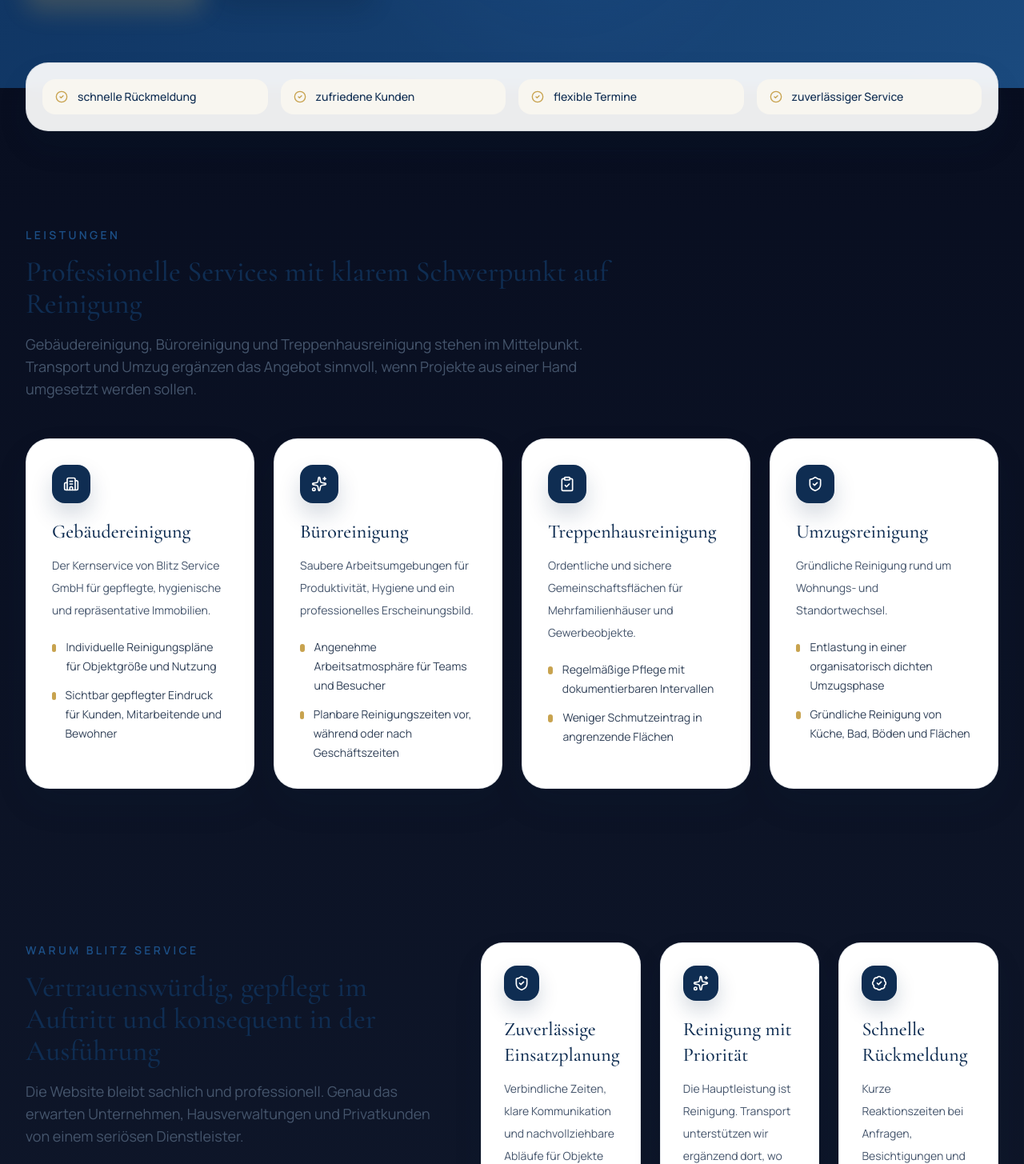
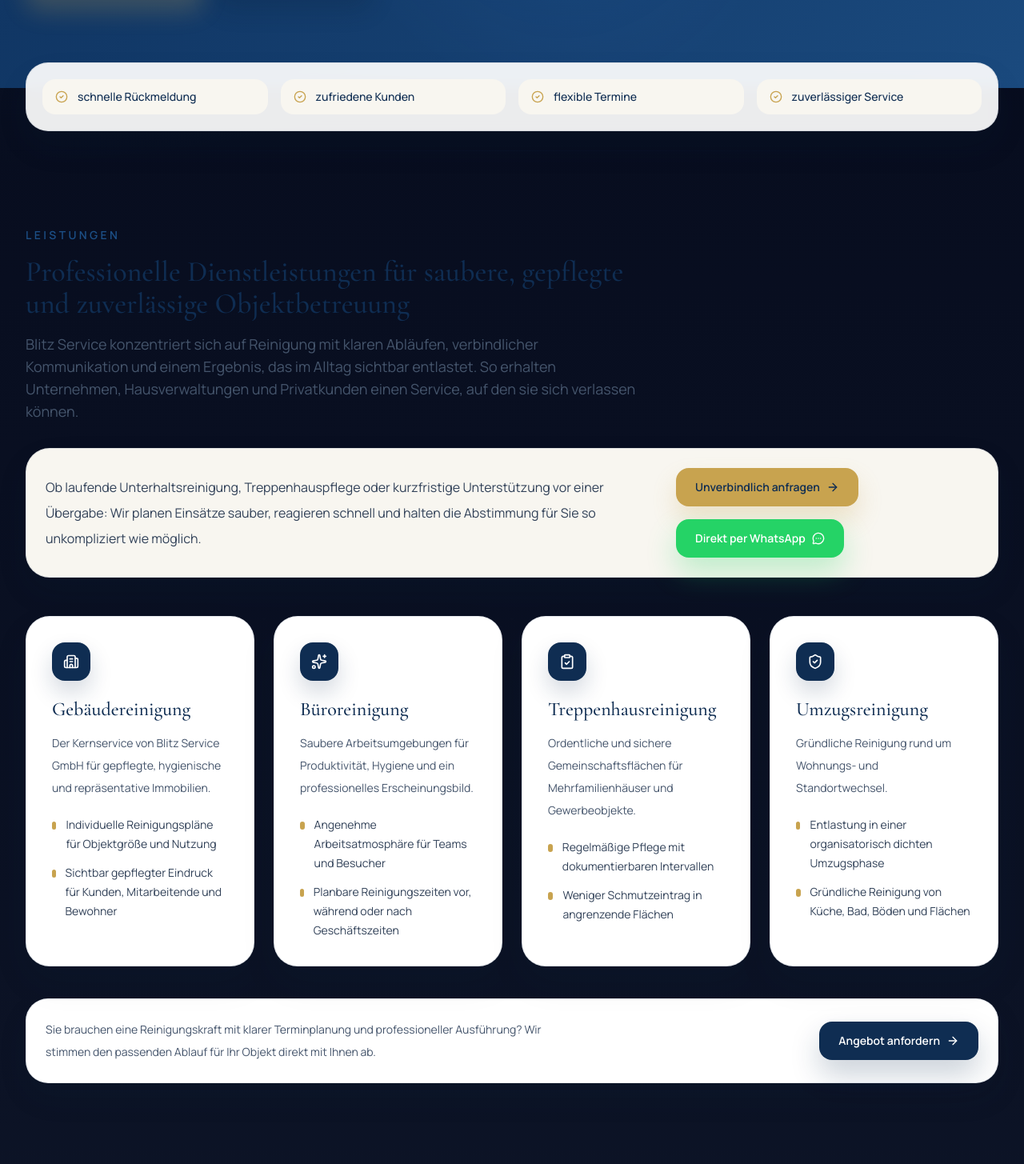
Before and after one commit to abbas-cyber999/Blitz-Service-website, a Next.js app: page / in a window 1280 px wide. Shown: the part 1345-2800 px from the top of the page at 80% size. Built offline with nearby package versions, Linux system fonts and the light colour scheme.

Commit message:
Refine homepage trust sections and WhatsApp CTAs

```diff
--- a/src/app/page.tsx
+++ b/src/app/page.tsx
@@ -15,6 +15,14 @@
 import { faqs, processSteps, reviews, services, trustPoints } from "@/data/site-content";
 
 const featuredServices = services.slice(0, 4);
+const trustCards = [
+  ...trustPoints,
+  {
+    title: "Sauberer professioneller Auftritt",
+    text: "Gepflegte Objekte, strukturierte Kommunikation und ein Service, der im Alltag spürbar entlastet."
+  }
+];
+const trustIcons = [ShieldCheck, Sparkles, BadgeCheck, CheckCircle2];
 
 export default function HomePage() {
   return (
@@ -34,7 +42,10 @@
               "flexible Termine",
               "zuverlässiger Service"
             ].map((metric) => (
-              <div key={metric} className="flex items-center gap-3 rounded-2xl bg-brandCream px-4 py-3 text-sm text-brandBlue">
+              <div
+                key={metric}
+                className="flex items-center gap-3 rounded-2xl bg-brandCream px-4 py-3 text-sm text-brandBlue"
+              >
                 <CheckCircle2 className="h-4 w-4 text-brandGold" />
                 <span className="font-medium">{metric}</span>
               </div>
@@ -47,9 +58,26 @@
         <Container>
           <SectionHeading
             eyebrow="Leistungen"
-            title="Professionelle Services mit klarem Schwerpunkt auf Reinigung"
-            description="Gebäudereinigung, Büroreinigung und Treppenhausreinigung stehen im Mittelpunkt. Transport und Umzug ergänzen das Angebot sinnvoll, wenn Projekte aus einer Hand umgesetzt werden sollen."
+            title="Professionelle Dienstleistungen für saubere, gepflegte und zuverlässige Objektbetreuung"
+            description="Blitz Service konzentriert sich auf Reinigung mit klaren Abläufen, verbindlicher Kommunikation und einem Ergebnis, das im Alltag sichtbar entlastet. So erhalten Unternehmen, Hausverwaltungen und Privatkunden einen Service, auf den sie sich verlassen können."
           />
+          <div className="mt-8 flex flex-col gap-5 rounded-[30px] border border-brandBlue/10 bg-brandCream p-6 shadow-[0_18px_40px_rgba(15,45,82,0.08)] lg:flex-row lg:items-center lg:justify-between">
+            <div className="max-w-3xl">
+              <p className="text-base leading-8 text-slate-700">
+                Ob laufende Unterhaltsreinigung, Treppenhauspflege oder kurzfristige Unterstützung
+                vor einer Übergabe: Wir planen Einsätze sauber, reagieren schnell und halten die
+                Abstimmung für Sie so unkompliziert wie möglich.
+              </p>
+            </div>
+            <div className="flex flex-wrap gap-4">
+              <ButtonLink href="/contact">
+                Unverbindlich anfragen <ArrowRight className="h-4 w-4" />
+              </ButtonLink>
+              <ButtonLink href={whatsappHref} variant="whatsapp">
+                Direkt per WhatsApp <MessageCircleMore className="h-4 w-4" />
+              </ButtonLink>
+            </div>
+          </div>
           <div className="mt-12 grid gap-6 xl:grid-cols-4">
             {featuredServices.map((service) => (
               <article
@@ -72,6 +100,15 @@
               </article>
             ))}
           </div>
+          <div className="mt-10 flex flex-wrap items-center justify-between gap-4 rounded-[28px] border border-brandBlue/10 bg-white p-6 shadow-[0_18px_38px_rgba(15,45,82,0.08)]">
+            <p className="max-w-2xl text-sm leading-7 text-slate-600">
+              Sie brauchen eine Reinigungskraft mit klarer Terminplanung und professioneller
+              Ausführung? Wir stimmen den passenden Ablauf für Ihr Objekt direkt mit Ihnen ab.
+            </p>
+            <ButtonLink href="/contact" variant="dark">
+              Angebot anfordern <ArrowRight className="h-4 w-4" />
+            </ButtonLink>
+          </div>
         </Container>
       </section>
 
@@ -79,24 +116,28 @@
         <Container className="grid gap-10 lg:grid-cols-[0.9fr_1.1fr]">
           <div>
             <SectionHeading
-              eyebrow="Warum Blitz Service"
-              title="Vertrauenswürdig, gepflegt im Auftritt und konsequent in der Ausführung"
-              description="Die Website bleibt sachlich und professionell. Genau das erwarten Unternehmen, Hausverwaltungen und Privatkunden von einem seriösen Dienstleister."
+              eyebrow="Warum Blitz Service?"
+              title="Vier gute Gründe für eine Zusammenarbeit mit klaren Standards"
+              description="Unsere Leistungen sollen nicht nur ordentlich aussehen, sondern im Alltag zuverlässig funktionieren. Darauf legen Kunden bei Reinigung und Objektbetreuung den größten Wert."
             />
           </div>
-          <div className="grid gap-6 sm:grid-cols-3">
-            {trustPoints.map((item, index) => (
+          <div className="grid gap-6 sm:grid-cols-2">
+            {trustCards.map((item, index) => {
+              const Icon = trustIcons[index] ?? BadgeCheck;
+
+              return (
                 <div
                   key={item.title}
                   className="rounded-[28px] border border-brandBlue/10 bg-white p-7 shadow-[0_18px_38px_rgba(15,45,82,0.08)] transition duration-300 hover:-translate-y-1 hover:shadow-[0_22px_46px_rgba(15,45,82,0.12)]"
                 >
                   <span className="inline-flex h-11 w-11 items-center justify-center rounded-2xl bg-brandBlue text-white shadow-[0_12px_24px_rgba(15,45,82,0.18)]">
-                  {index === 0 ? <ShieldCheck className="h-5 w-5" /> : index === 1 ? <Sparkles className="h-5 w-5" /> : <BadgeCheck className="h-5 w-5" />}
+                    <Icon className="h-5 w-5" />
                   </span>
                   <h3 className="mt-5 font-display text-2xl text-brandBlue">{item.title}</h3>
                   <p className="mt-3 text-sm leading-7 text-slate-600">{item.text}</p>
                 </div>
-            ))}
+              );
+            })}
           </div>
         </Container>
       </section>
@@ -111,7 +152,10 @@
           />
           <div className="mt-12 grid gap-6 lg:grid-cols-4">
             {processSteps.map((step, index) => (
-              <article key={step.title} className="rounded-[30px] border border-brandBlue/10 bg-brandCream p-8 shadow-[0_20px_42px_rgba(15,45,82,0.08)]">
+              <article
+                key={step.title}
+                className="rounded-[30px] border border-brandBlue/10 bg-brandCream p-8 shadow-[0_20px_42px_rgba(15,45,82,0.08)]"
+              >
                 <span className="inline-flex h-12 w-12 items-center justify-center rounded-full bg-brandBlue text-lg font-semibold text-white">
                   {index + 1}
                 </span>
@@ -127,13 +171,38 @@
         <Container>
           <SectionHeading
             eyebrow="Bewertungen"
-            title="Kundenstimmen mit glaubwürdigem, professionellem Ton"
-            description="Die folgenden Rezensionen sind als realistische Platzhalter angelegt und können später direkt durch echte Kundenstimmen ersetzt werden."
+            title="Was Kunden an Blitz Service besonders schätzen"
+            description="Verlässlichkeit, saubere Ergebnisse und eine unkomplizierte Abstimmung machen im Alltag den Unterschied. Genau darauf zahlen die folgenden Stimmen ein."
           />
           <div className="mt-12 grid gap-6 lg:grid-cols-3">
             {reviews.map((review) => (
               <ReviewCard key={`${review.name}-${review.city}`} {...review} />
             ))}
+          </div>
+        </Container>
+      </section>
+
+      <section className="pb-10">
+        <Container>
+          <div className="rounded-[34px] border border-brandBlue/10 bg-brandCream px-8 py-10 shadow-[0_24px_56px_rgba(15,45,82,0.10)]">
+            <p className="text-sm font-semibold uppercase tracking-[0.24em] text-brandBlueSoft">
+              Schnelle Anfrage
+            </p>
+            <h2 className="mt-5 max-w-3xl font-display text-4xl text-brandBlue">
+              Sie brauchen kurzfristig ein Angebot oder möchten direkt einen Termin abstimmen?
+            </h2>
+            <p className="mt-4 max-w-3xl text-base leading-8 text-slate-600">
+              Senden Sie uns Ihre Anfrage mit Objektart, Leistungswunsch und Ort. Wir melden uns
+              schnell zur weiteren Abstimmung zurück.
+            </p>
+            <div className="mt-8 flex flex-wrap gap-4">
+              <ButtonLink href="/contact">
+                Jetzt Anfrage senden <ArrowRight className="h-4 w-4" />
+              </ButtonLink>
+              <ButtonLink href={whatsappHref} variant="whatsapp">
+                Schnell per WhatsApp <MessageCircleMore className="h-4 w-4" />
+              </ButtonLink>
+            </div>
           </div>
         </Container>
       </section>
@@ -153,7 +222,7 @@
             </p>
             <div className="mt-8 flex flex-wrap gap-4">
               <ButtonLink href="/contact">{business.ctaPrimary}</ButtonLink>
-              <ButtonLink href={whatsappHref} variant="secondary">
+              <ButtonLink href={whatsappHref} variant="whatsapp">
                 WhatsApp schreiben <MessageCircleMore className="h-4 w-4" />
               </ButtonLink>
             </div>
--- a/src/components/button-link.tsx
+++ b/src/components/button-link.tsx
@@ -5,7 +5,7 @@
 type ButtonLinkProps = {
   href: string;
   children: ReactNode;
-  variant?: "primary" | "secondary" | "ghost" | "dark";
+  variant?: "primary" | "secondary" | "ghost" | "dark" | "whatsapp";
   className?: string;
 };
 
@@ -24,6 +24,8 @@
       "border border-white/20 bg-white/10 text-white shadow-[0_14px_30px_rgba(11,25,47,0.18)] hover:border-brandGold/60 hover:bg-white/14 hover:text-brandGold",
     variant === "dark" &&
       "bg-brandBlue text-white shadow-[0_18px_36px_rgba(15,45,82,0.22)] hover:bg-[#14385f] hover:shadow-[0_22px_40px_rgba(15,45,82,0.28)]",
+    variant === "whatsapp" &&
+      "bg-[#25D366] text-white shadow-[0_18px_36px_rgba(37,211,102,0.28)] hover:bg-[#1fb458] hover:shadow-[0_22px_40px_rgba(37,211,102,0.34)] focus:ring-[#25D366]",
     variant === "ghost" &&
       "text-brandBlue hover:bg-brandBlue/5 hover:text-brandBlueSoft",
     className
--- a/src/components/floating-actions.tsx
+++ b/src/components/floating-actions.tsx
@@ -37,7 +37,7 @@
         className={cn(
           sharedClass,
           primary
-            ? "bg-brandGold text-brandBlue hover:bg-[#d3ae59]"
+            ? "bg-[#25D366] text-white shadow-[0_18px_34px_rgba(37,211,102,0.28)] hover:bg-[#1fb458]"
             : "border border-brandBlue/10 bg-white text-brandBlue hover:border-brandGold/40 hover:bg-brandCream"
         )}
       >
@@ -54,7 +54,7 @@
       className={cn(
         sharedClass,
         primary
-          ? "bg-brandGold text-brandBlue hover:bg-[#d3ae59]"
+          ? "bg-[#25D366] text-white shadow-[0_18px_34px_rgba(37,211,102,0.28)] hover:bg-[#1fb458]"
           : "border border-brandBlue/10 bg-white text-brandBlue hover:border-brandGold/40 hover:bg-brandCream"
       )}
     >
--- a/src/components/site-footer.tsx
+++ b/src/components/site-footer.tsx
@@ -11,9 +11,9 @@
         <div>
           <p className="font-display text-3xl text-white">{business.name}</p>
           <p className="mt-4 max-w-md text-sm leading-7 text-white/72">
-            Professionelle Reinigungsleistungen mit Fokus auf Gebäude, Büros und
-            regelmäßig gepflegte Immobilien. Transport- und Umzugsleistungen ergänzen
-            das Angebot dort, wo Kunden eine koordinierte Gesamtlösung wünschen.
+            Professionelle Reinigungsservices für Gebäude, Büros und gepflegte Immobilien.
+            Ergänzend bieten wir Transport- und Umzugsleistungen an, wenn Kunden eine koordiniert
+            organisierte Gesamtlösung wünschen.
           </p>
           <div className="mt-6 space-y-3 text-sm text-white/76">
             <p className="inline-flex items-center gap-2">
```
Also changed, not shown: src/app/contact/page.tsx (+6 -5 lines). Lines whose indentation alone changed are shown as unchanged.
